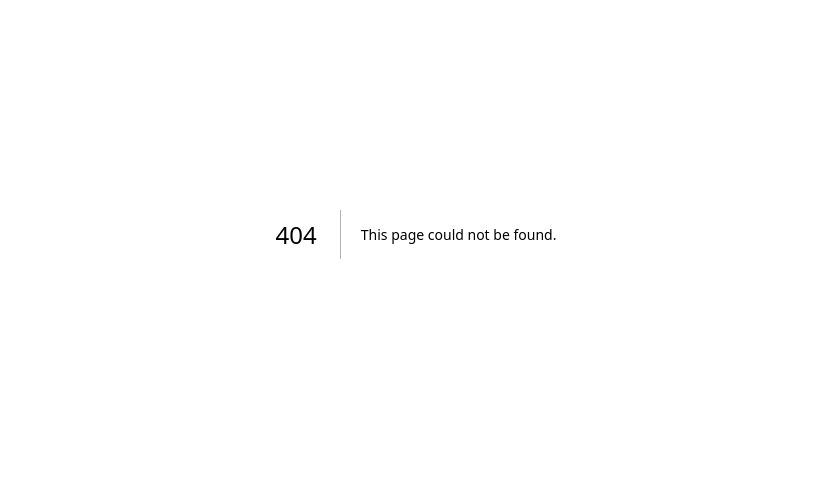
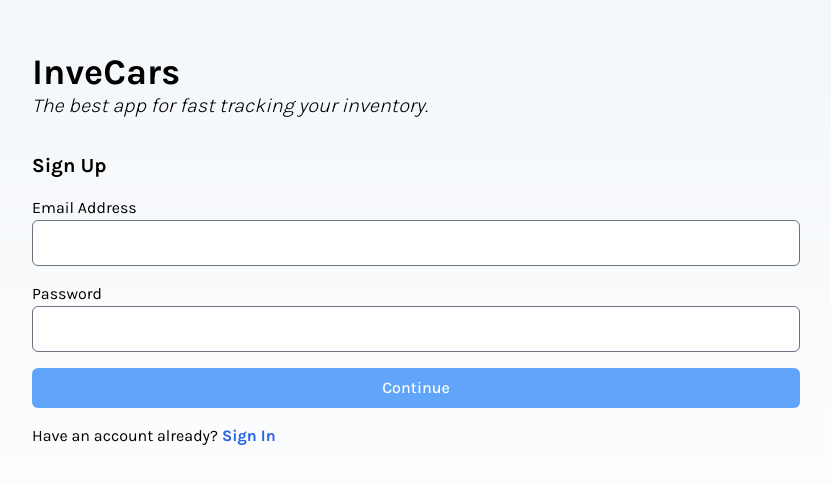
Before and after one commit to rogercerpa/InveCarsApp, a Next.js app in the folder invecars/: page /sign-up in a window 1280 px wide. Before the commit this address had no page. Shown: the part 166-650 px from the top of the page, without its empty margins (224-1055 px from the left). Built offline with nearby package versions, Linux system fonts and the light colour scheme; no server answers.

Commit message:
configured clerk

```diff
--- /dev/null
+++ b/invecars/app/api/user/route.ts
@@ -0,0 +1,28 @@
+import { PutCommand } from "@aws-sdk/lib-dynamodb";
+import { currentUser } from "@clerk/nextjs";
+import { NextResponse } from "next/server";
+import { db } from "@/config";
+
+export async function POST() {
+  const currentUserData = await currentUser();
+
+  if (!currentUserData) {
+    return NextResponse.error();
+  }
+
+  await db.send(
+    new PutCommand({
+      TableName: process.env.DB_TABLE_NAME,
+      Item: {
+        pk: `USER#${currentUserData?.id}`,
+        sk: `USER#${currentUserData?.id}`,
+        email: currentUserData.emailAddresses[0].emailAddress,
+        createdAt: currentUserData.createdAt,
+        plan: "FREE",
+        buttonClicks: 0,
+      },
+    })
+  );
+
+  return NextResponse.json({});
+}
--- a/invecars/app/layout.tsx
+++ b/invecars/app/layout.tsx
@@ -1,22 +1,39 @@
-import './globals.css'
-import type { Metadata } from 'next'
-import { Inter } from 'next/font/google'
+import { ClerkProvider } from "@clerk/nextjs";
+import "./globals.css";
+import type { Metadata } from "next";
+import { Karla } from "next/font/google";
 
-const inter = Inter({ subsets: ['latin'] })
+const karla = Karla({ subsets: ["latin"] });
 
 export const metadata: Metadata = {
-  title: 'Create Next App',
-  description: 'Generated by create next app',
-}
+  title: "Create Next App",
+  description: "Generated by create next app",
+};
 
 export default function RootLayout({
   children,
 }: {
-  children: React.ReactNode
+  children: React.ReactNode;
 }) {
   return (
-    <html lang="en">
-      <body className={inter.className}>{children}</body>
-    </html>
-  )
+    <ClerkProvider>
+      <html lang="en">
+        <body
+          className={`${karla.className} min-h-screen bg-slate-100 md:overflow-hidden`}
+        >
+          <div className="flex flex-col items-center justify-center gap-12 min-h-screen m-4">
+            <div className="flex flex-col gap-8 w-full max-w-3xl">
+              <div className="flex flex-col">
+                <h2 className="text-4xl font-bold">InveCars</h2>
+                <p className="text-xl italic font-light">
+                  The best app for fast tracking your inventory.
+                </p>
+              </div>
+              <div className="max-w-3xl">{children}</div>
+            </div>
+          </div>
+        </body>
+      </html>
+    </ClerkProvider>
+  );
 }
--- /dev/null
+++ b/invecars/app/sign-up/page.tsx
@@ -0,0 +1,16 @@
+import Link from "next/link";
+import SignUpForm from "@/components/auth/SignUpForm";
+
+export default function Page() {
+  return (
+    <div className="flex flex-col gap-4">
+      <SignUpForm />
+      <div className="flex flex-row items-center gap-1">
+        <p>Have an account already?</p>
+        <Link href="/sign-in" className="text-blue-600 font-bold">
+          Sign In
+        </Link>
+      </div>
+    </div>
+  );
+}
--- /dev/null
+++ b/invecars/components/auth/SignUpForm.tsx
@@ -0,0 +1,79 @@
+"use client";
+
+import { useSignUp } from "@clerk/nextjs";
+import { useRouter } from "next/navigation";
+import { useState } from "react";
+import { useForm } from "react-hook-form";
+
+interface SignUpFormValues {
+  email: string;
+  password: string;
+}
+
+export default function SignUpForm() {
+  const router = useRouter();
+  const [error, setError] = useState<string | null>(null);
+  const { register, handleSubmit } = useForm<SignUpFormValues>();
+  const { signUp } = useSignUp();
+
+  const onSubmit = async ({ email, password }: SignUpFormValues) => {
+    try {
+      if (!signUp) {
+        // eslint-disable-next-line no-console
+        console.log("Clerk sign up not avaialble");
+        return null;
+      }
+
+      const response = await signUp.create({
+        emailAddress: email,
+        password,
+      });
+
+      if (response.unverifiedFields.includes("email_address")) {
+        await signUp.prepareEmailAddressVerification({
+          strategy: "email_code",
+        });
+
+        router.push("/sign-up/verify-email-address");
+      }
+    } catch (err) {
+      setError("Email address already in use");
+      // eslint-disable-next-line no-console
+      console.error(err);
+    }
+  };
+
+  return (
+    <form
+      className="flex flex-col items-center justify-center w-full"
+      onSubmit={handleSubmit(onSubmit)}
+    >
+      <div className="flex flex-col gap-4 w-full">
+        <h1 className="text-xl font-bold">Sign Up</h1>
+        <div className="flex flex-col">
+          <label htmlFor="email">Email Address</label>
+          <input
+            type="text"
+            {...register("email", { required: true })}
+            className="text-lg p-2 px-3 rounded-md"
+          />
+        </div>
+        <div className="flex flex-col">
+          <label htmlFor="password">Password</label>
+          <input
+            type="password"
+            {...register("password", { required: true })}
+            className="text-lg p-2 px-3 rounded-md"
+          />
+        </div>
+        <button
+          type="submit"
+          className="bg-blue-400 text-white font-medium py-2 rounded-md"
+        >
+          Continue
+        </button>
+        {error ? <p className="text-red-500">{error}</p> : null}
+      </div>
+    </form>
+  );
+}
--- a/invecars/package.json
+++ b/invecars/package.json
@@ -11,9 +11,11 @@
   "dependencies": {
     "@aws-sdk/client-dynamodb": "^3.421.0",
     "@aws-sdk/lib-dynamodb": "^3.421.0",
+    "@clerk/nextjs": "^4.25.1",
     "next": "latest",
     "react": "latest",
-    "react-dom": "latest"
+    "react-dom": "latest",
+    "react-hook-form": "^7.46.2"
   },
   "devDependencies": {
     "@types/node": "latest",
--- a/invecars/tailwind.config.ts
+++ b/invecars/tailwind.config.ts
@@ -15,6 +15,6 @@ const config: Config = {
       },
     },
   },
-  plugins: [],
+  plugins: [require("@tailwindcss/forms")],
 }
 export default config
```
Also changed, not shown: invecars/middleware.ts (added, +11 -0 lines), 1 other file (tests, documents, lock files or other folders).
